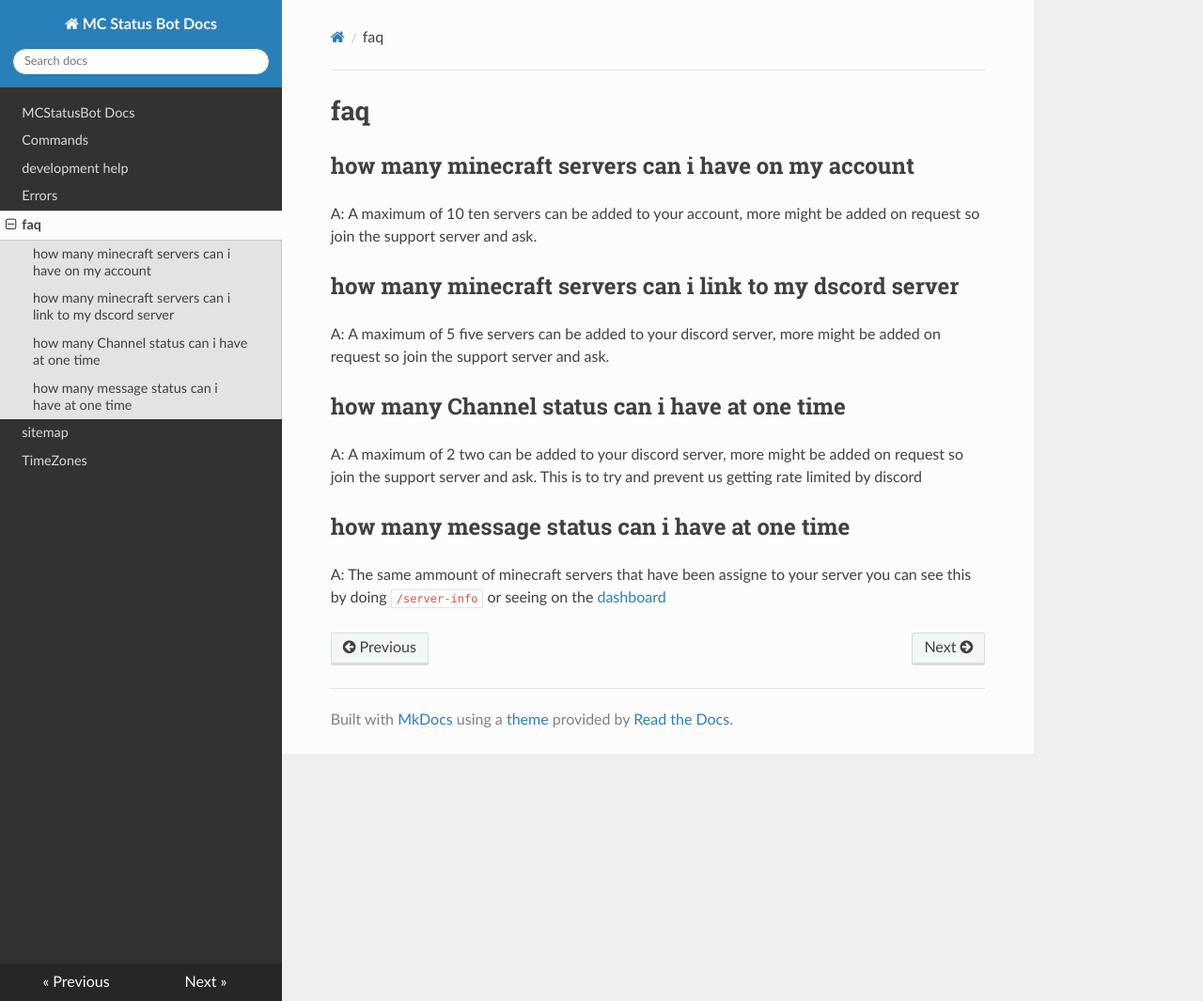
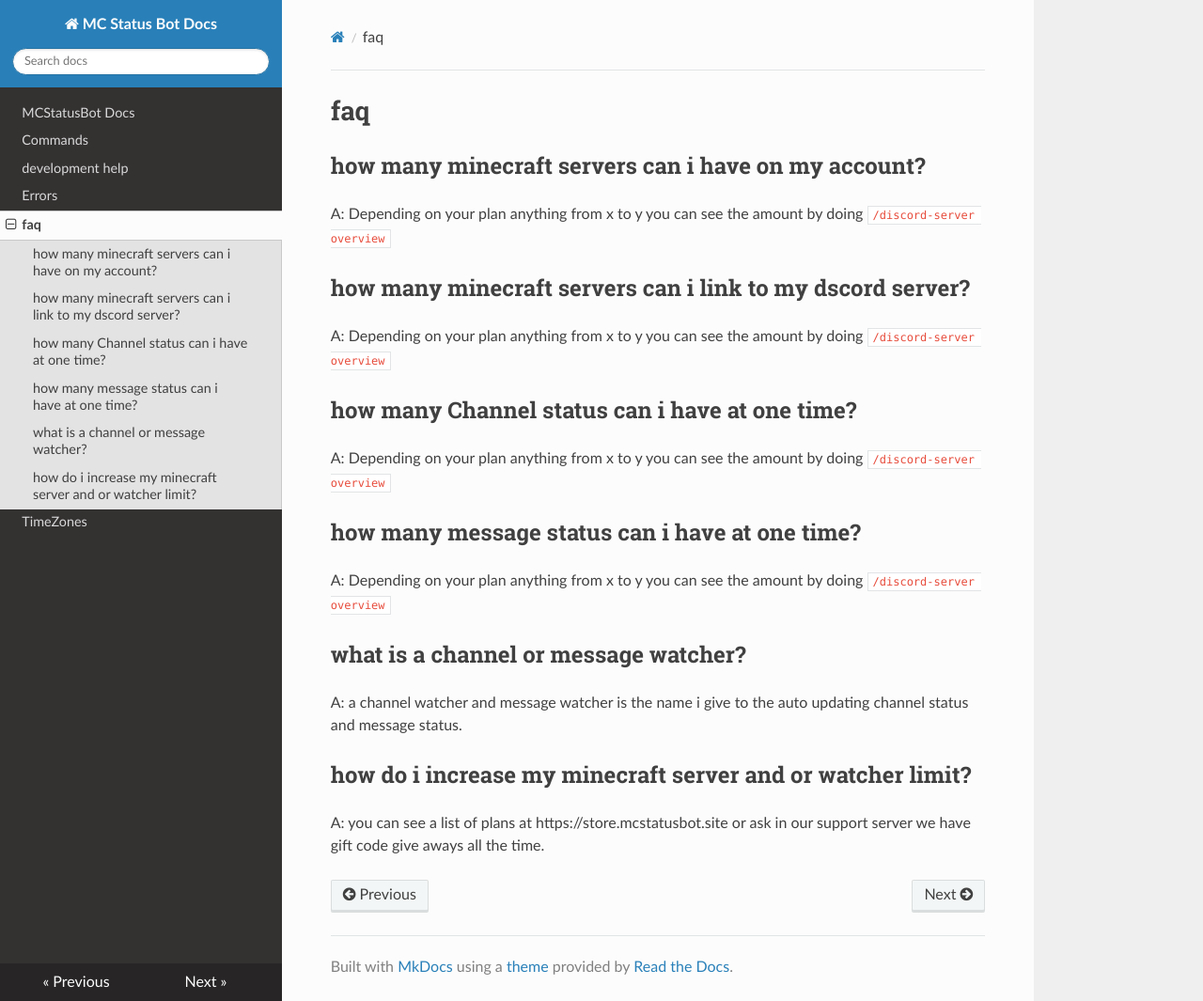
Before and after one commit to MCStatusBot/docs, an MkDocs documentation site: the page built from docs/faq.md, in a window 1280 px wide and 1065 px high. Shown: the whole window at 94% size. Built offline with MkDocs 1.6.1, drawn with Linux system fonts in a browser that asks for light colours; nearby versions of some CDN libraries.

Commit message:
better changes

```diff
--- a/docs/faq.md
+++ b/docs/faq.md
@@ -1,13 +1,19 @@
 # faq
 
-## how many minecraft servers can i have on my account
-A: A maximum of 10 ten servers can be added to your account, more might be added on request so join the support server and ask.
+## how many minecraft servers can i have on my account?
+A: Depending on your plan anything from x to y you can see the amount by doing `/discord-server overview`
 
-## how many minecraft servers can i link to my dscord server
-A: A maximum of 5 five servers can be added to your discord server, more might be added on request so join the support server and ask.
+## how many minecraft servers can i link to my dscord server?
+A: Depending on your plan anything from x to y you can see the amount by doing `/discord-server overview`
 
-## how many Channel status can i have at one time
-A: A maximum of 2 two can be added to your discord server, more might be added on request so join the support server and ask. This is to try and prevent us getting rate limited by discord
+## how many Channel status can i have at one time?
+A: Depending on your plan anything from x to y you can see the amount by doing `/discord-server overview`
 
-## how many message status can i have at one time
-A: The same ammount of minecraft servers that have been assigne to your server you can see this by doing `/server-info` or seeing on the [dashboard](https://dash.mcstatusbot.site)
+## how many message status can i have at one time?
+A: Depending on your plan anything from x to y you can see the amount by doing `/discord-server overview`
+
+## what is a channel or message watcher?
+A: a channel watcher and message watcher is the name i give to the auto updating channel status and message status.
+
+## how do i increase my minecraft server and or watcher limit?
+A: you can see a list of plans at https://store.mcstatusbot.site or ask in our support server we have gift code give aways all the time.
```
Also changed, not shown: docs/index.md (+23 -9 lines), docs/sitemap.md (deleted, +0 -77 lines).
